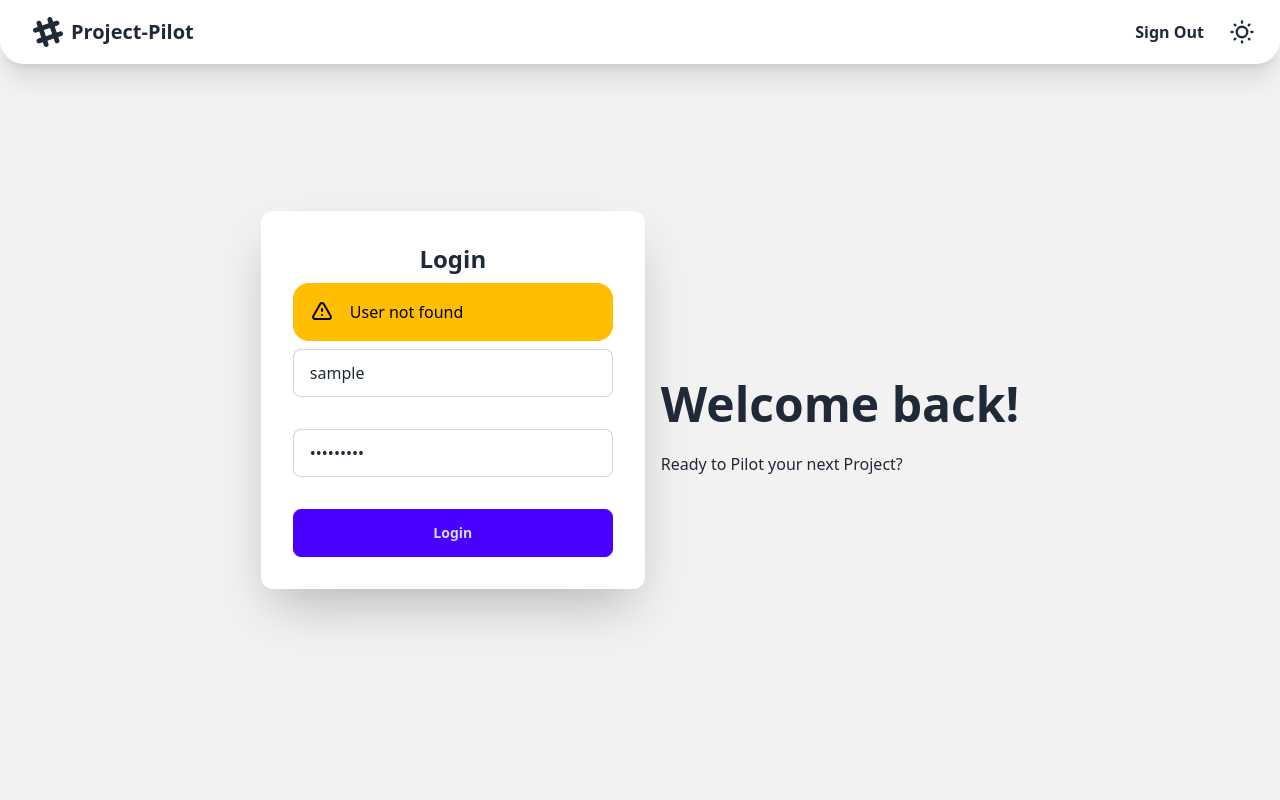
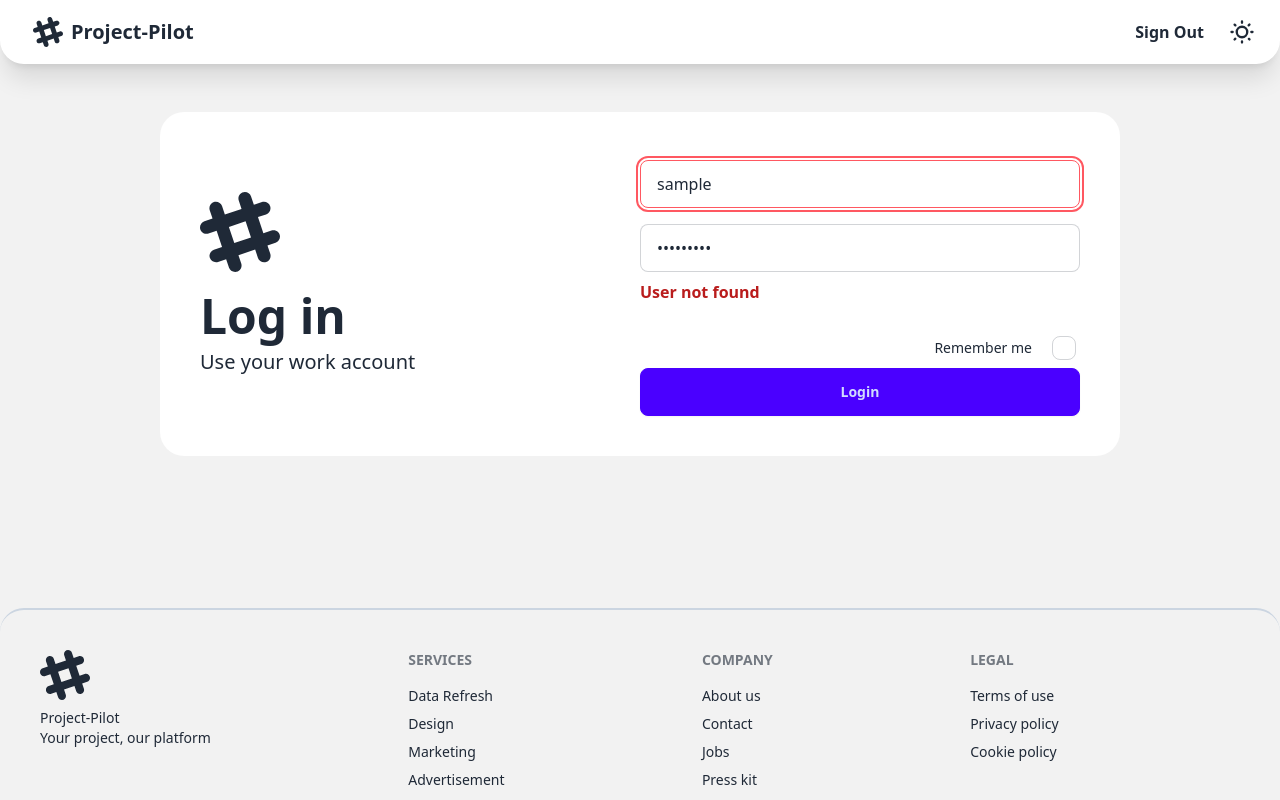
Before and after one commit to pratikkabade/Project-Pilot, a React (Vite) app: page /Login in a window 1280 px wide. Both pictures are taken after typing "Sample", "Sample123" into the empty fields and a click on the button "Login". Shown: the top 800 px of the page. Built offline with nearby package versions, Linux system fonts and the light colour scheme; the HTML template or start-up script is replaced by a standard one.

Commit message:
refactor: login-page with new UI

```diff
--- a/src/pages/Login.tsx
+++ b/src/pages/Login.tsx
@@ -3,12 +3,15 @@ import { useEffect, useState } from "react"
 import PageName from "../functions/PageName"
 import { GetItem, SetItem } from "../functions/ArrayData"
 import UserDataInterface from "../interfaces/UserDataInterface"
+import LogoSVG from "../assets/logo/LogoSVG"
 
 export const Login = () => {
-     const [id, setId] = useState('')
+     const [id, setId] = useState(GetItem('remembered_id'))
      const [allUsers, setAllUsers] = useState<UserDataInterface[]>([])
      const [password, setPassword] = useState('')
-     const [error, setError] = useState('')
+     const [userNotFoundError, setUserNotFoundError] = useState(false)
+     const [passwordError, setPasswordError] = useState(false)
+     const [rememberId, setRememberId] = useState(false)
 
      let navigate = useNavigate();
 
@@ -20,7 +23,9 @@ export const Login = () => {
      const save_login = (event: React.MouseEvent<HTMLButtonElement>) => {
           event.preventDefault();
           if (!allUsers.some((user: UserDataInterface) => user.id === id)) {
-               setError('User not found')
+               setUserNotFoundError(true);
+               document.getElementById('id')?.focus();
+               document.getElementById('id_wrong')?.focus();
           } else {
                loginFunction(id, password)
           }
@@ -32,71 +37,79 @@ export const Login = () => {
 
      const loginFunction = (id: string, password: string) => {
           if (!check_password(id, password)) {
-               setError('Password is incorrect')
+               setPasswordError(true);
+               document.getElementById('password')?.focus();
+               document.getElementById('password_wrong')?.focus();
                return;
           }
+          rememberId && SetItem('remembered_id', id);
           SetItem('login_details', id);
           navigate('/home');
      };
 
      return (
-          <div className="flex flex-row justify-center bg-base-200">
-               <div className="hero min-h-screen">
-                    <div className="hero-content flex-col lg:flex-row-reverse">
-                         <div className="text-center lg:text-left">
-                              <h1 className="text-5xl font-bold text-nowrap">Welcome back!</h1>
-                              <p className="py-6">
-                                   Ready to Pilot your next Project?
-                              </p>
+          <div className="flex justify-center font-sans">
+               <div className="flex p-10 my-28 justify-between items-center bg-base-100 rounded-3xl w-3/4 max-sm:w-full flex-row max-md:flex-col h-fit">
+                    <div className="branding font-bold">
+                         <LogoSVG size={80} />
+                         <h1 className="text-5xl max-lg:text-4xl max-sm:text-3xl mt-5">Log in</h1>
+                         <h1 className="text-xl font-normal mt-2">Use your work account</h1>
                     </div>
-                         <div className="rounded-xl bg-base-100 w-full max-w-sm shrink-0 shadow-2xl">
-                              <form className="card-body">
-                                   <h2 className="text-2xl font-bold text-center">Login</h2>
-                                   {error &&
-                                        <div role="alert" className="alert alert-warning">
-                                             <svg
-                                                  xmlns="http://www.w3.org/2000/svg"
-                                                  className="h-6 w-6 shrink-0 stroke-current"
-                                                  fill="none"
-                                                  viewBox="0 0 24 24">
-                                                  <path
-                                                       strokeLinecap="round"
-                                                       strokeLinejoin="round"
-                                                       strokeWidth="2"
-                                                       d="M12 9v2m0 4h.01m-6.938 4h13.856c1.54 0 2.502-1.667 1.732-3L13.732 4c-.77-1.333-2.694-1.333-3.464 0L3.34 16c-.77 1.333.192 3 1.732 3z" />
-                                             </svg>
-                                             <span>{error}</span>
-                                        </div>
-                                   }
-                                   <div className="form-control">
+                    <form className="flex flex-col justify-end w-2/4">
+                         {!userNotFoundError ?
                               <input
                                    type="text"
                                    placeholder="ID"
-                                             className="input input-bordered"
+                                   id="id"
+                                   className="input input-bordered my-2"
                                    onChange={(e) => {
                                         e.target.value = e.target.value.toLowerCase()
                                         setId(e.target.value)
                                    }}
-                                             required />
-                                   </div>
-                                   <div className="form-control mt-6">
+                                   value={id}
+                                   required /> :
+                              <input
+                                   type="text"
+                                   placeholder="ID"
+                                   id="id_wrong"
+                                   className="input input-bordered input-error my-2"
+                                   onChange={() => setUserNotFoundError(false)}
+                                   required />}
+                         {!passwordError ?
                               <input
                                    type="password"
                                    placeholder="Password"
-                                             className="input input-bordered"
+                                   id="password"
+                                   className="input input-bordered my-2"
                                    onChange={(e) => setPassword(e.target.value)}
-                                             required />
+                                   required /> :
+                              <input
+                                   type="password"
+                                   placeholder="Password"
+                                   id="password_wrong"
+                                   className="input input-bordered input-error my-2"
+                                   onChange={() => setPasswordError(false)}
+                                   required />}
+                         {userNotFoundError ?
+                              <p className="text-red-700 font-semibold">User not found</p> :
+                              passwordError ?
+                                   <p className="text-red-700 font-semibold">Password is incorrect</p> :
+                                   <p className="text-base-100">No Error</p>}
+                         <div className="mt-6 flex flex-col items-end">
+                              <label className="label cursor-pointer">
+                                   <span className="label-text mr-5">Remember me</span>
+                                   <input
+                                        type="checkbox"
+                                        className="checkbox"
+                                        onClick={() => setRememberId(!rememberId)} />
+                              </label>
                          </div>
-                                   <div className="form-control mt-6">
                          <button className="btn btn-primary"
                               onClick={(e) => save_login(e)}>
                               Login
                          </button>
-                                   </div>
                     </form>
                </div>
-                    </div>
-               </div>
-          </div>
+          </div >
      )
 }
```
Lines whose indentation alone changed are shown as unchanged.
